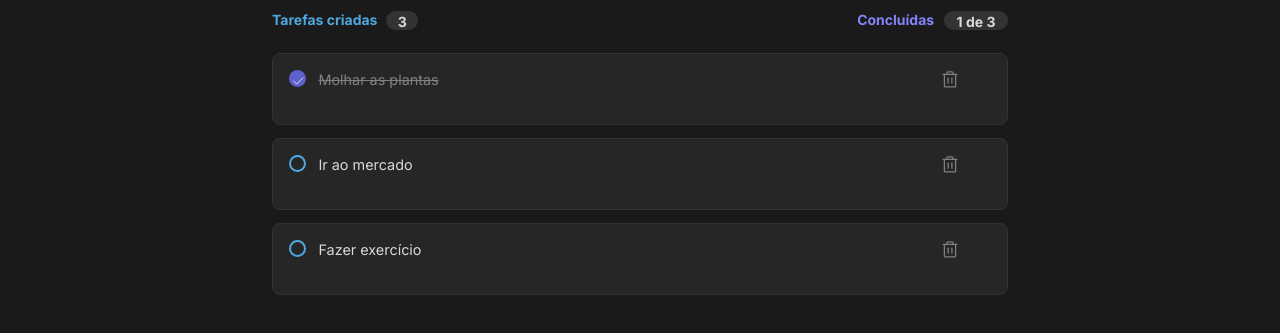
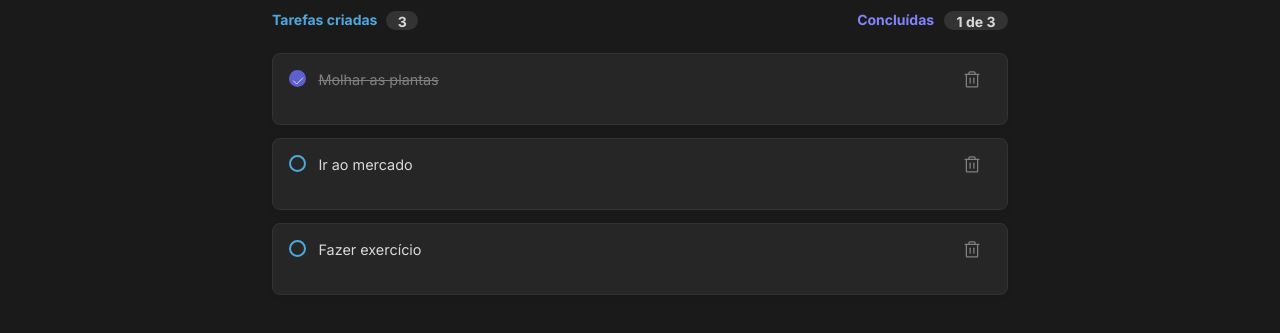
Before and after one commit to leticea/ignite-todo, a React (Vite) app: page / in a window 1280 px wide. Shown: the part 261-594 px from the top of the page. Built offline with nearby package versions, Linux system fonts and the light colour scheme.

Commit message:
editando o botão de deletar

```diff
--- a/src/components/Task.module.css
+++ b/src/components/Task.module.css
@@ -27,14 +27,15 @@
 }
 
 .taskContainer button {
-  display: flex;
-  align-items: flex-start;
+  width: 20px;
+  height: 22px;
   background: transparent;
   color: var(--gray-300);
   cursor: pointer;
-  line-height: 0;
   border-radius: 2px;
-  box-shadow: 0 0 0 0 rgba(0, 0, 0, 0), 0 0 0 0 rgba(0, 0, 0, 0) !important;
+  display: flex;
+  align-items: flex-start;
+  justify-content: right;
 }
 
 .checkbox input {
@@ -57,7 +58,7 @@
   margin: auto;
   padding: 0.1rem;
 
-  transition: background-color 0.3s;
+  transition: background-color 0.2s;
 }
 
 .checked {
```
